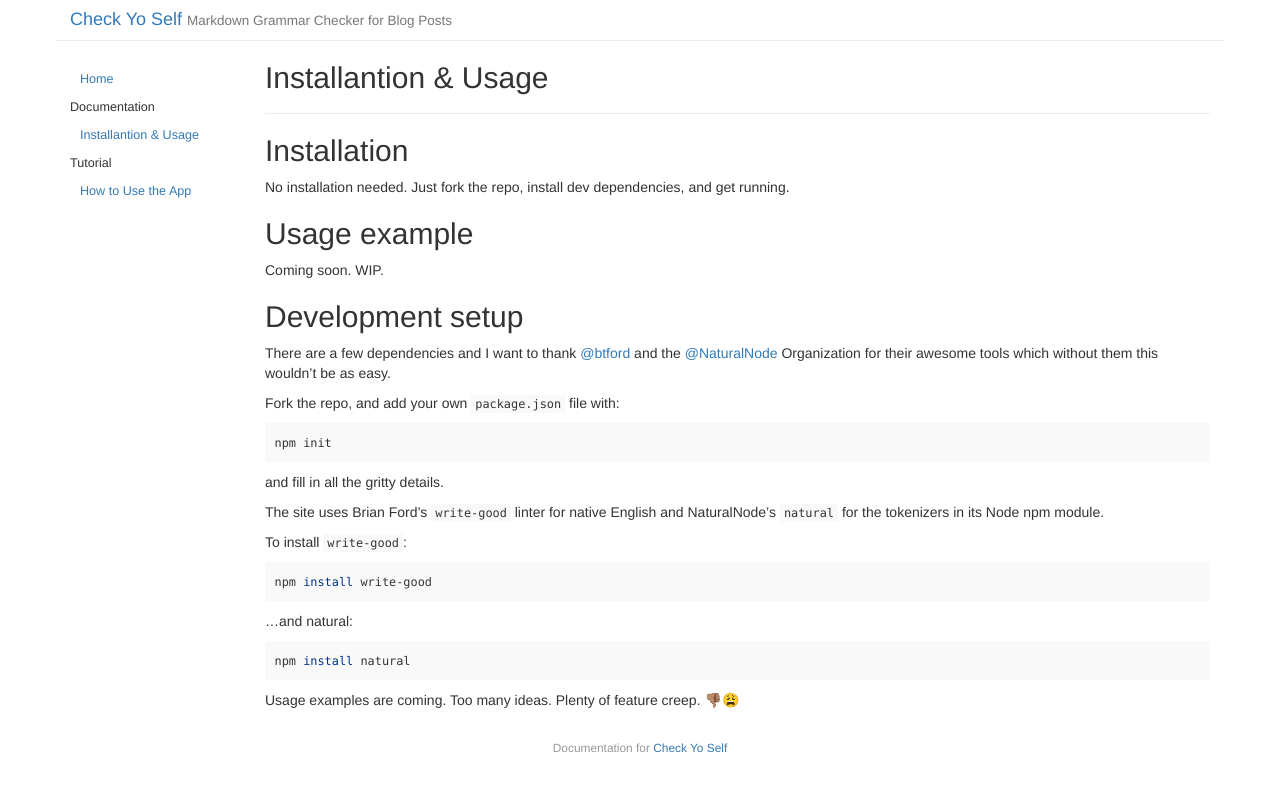
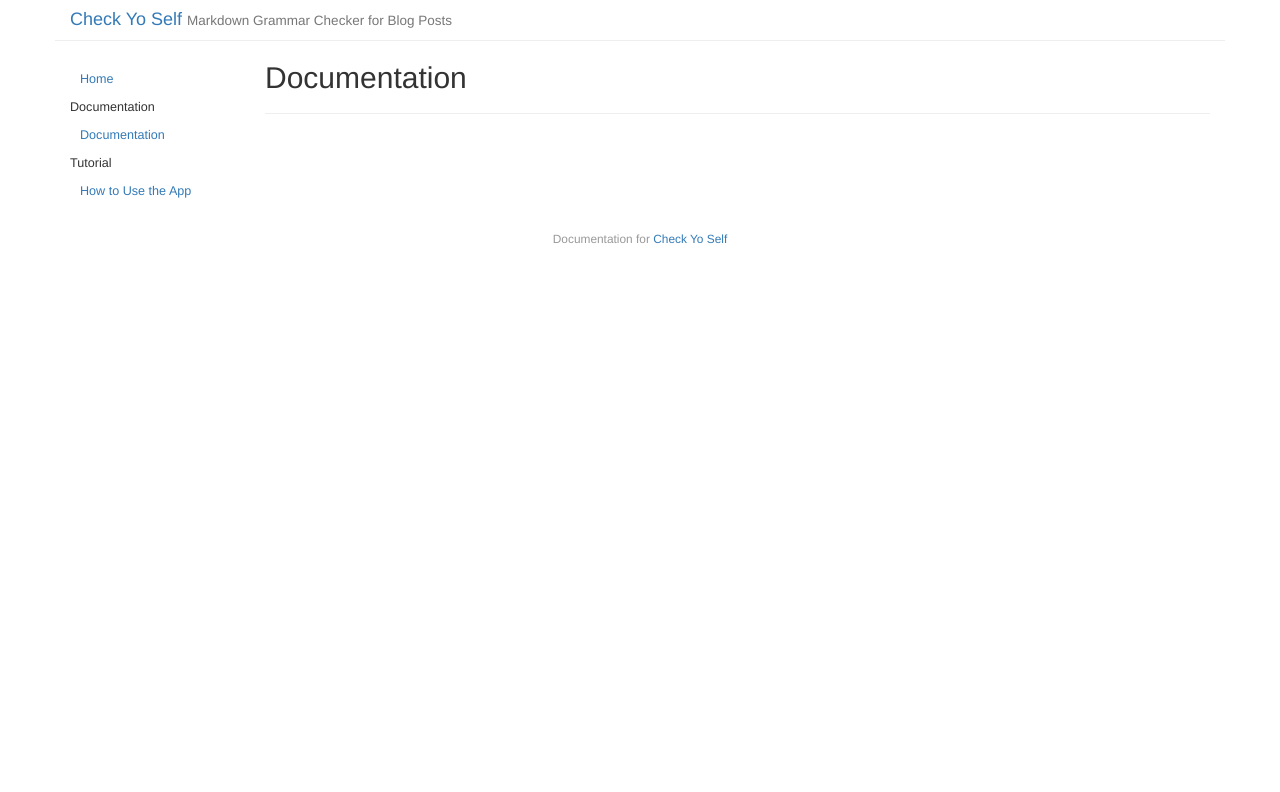
Before and after one commit to twhite96/chys-docs, a Jekyll site: the page built from _posts/2017-09-22-docs.md, in a window 1280 px wide. Shown: the top 792 px of the page. Built offline with Jekyll 4.4.1, drawn with Linux system fonts in a browser that asks for light colours.

Commit message:
For fucks sake

````diff
--- a/_config.yml
+++ b/_config.yml
@@ -28,7 +28,7 @@ sections: [
 
 # Keep as an empty string if served up at the root. If served up at a specific
 # path (e.g. on GitHub pages) leave off the trailing slash, e.g. /my-project
-baseurl: ''
+baseurl: '/chys-docs'
 
 # Dates are not included in permalinks
 permalink: none
--- a/_posts/2017-09-22-docs.md
+++ b/_posts/2017-09-22-docs.md
@@ -1,42 +1,6 @@
 ---
 layout: page
-title: "Installantion & Usage"
+title: "Documentation"
 category: doc
-date: 2017-09-22 23:21:43
+date: 2017-09-22 23:27:49
 ---
-
-
-
-## Installation
-
-No installation needed. Just fork the repo, install dev dependencies, and get running.
-
-## Usage example
-
-Coming soon. WIP.
-
-## Development setup
-
-There are a few dependencies and I want to thank [@btford](https://github.com/btford) and the [@NaturalNode](https://github.com/NaturalNode) Organization for their awesome tools which without them this wouldn't be as easy.
-
-Fork the repo, and add your own `package.json` file with:
-
-```bash
-npm init
-```
-and fill in all the gritty details.
-
-The site uses Brian Ford's `write-good` linter for native English and NaturalNode's `natural` for the tokenizers in its Node npm module.
-
-To install `write-good`:
-
-```bash
-npm install write-good
-```
-...and natural:
-
-```bash
-npm install natural
-```
-
-Usage examples are coming. Too many ideas. Plenty of feature creep. 👎🏽😩
````
Also changed, not shown: 3 other files.
